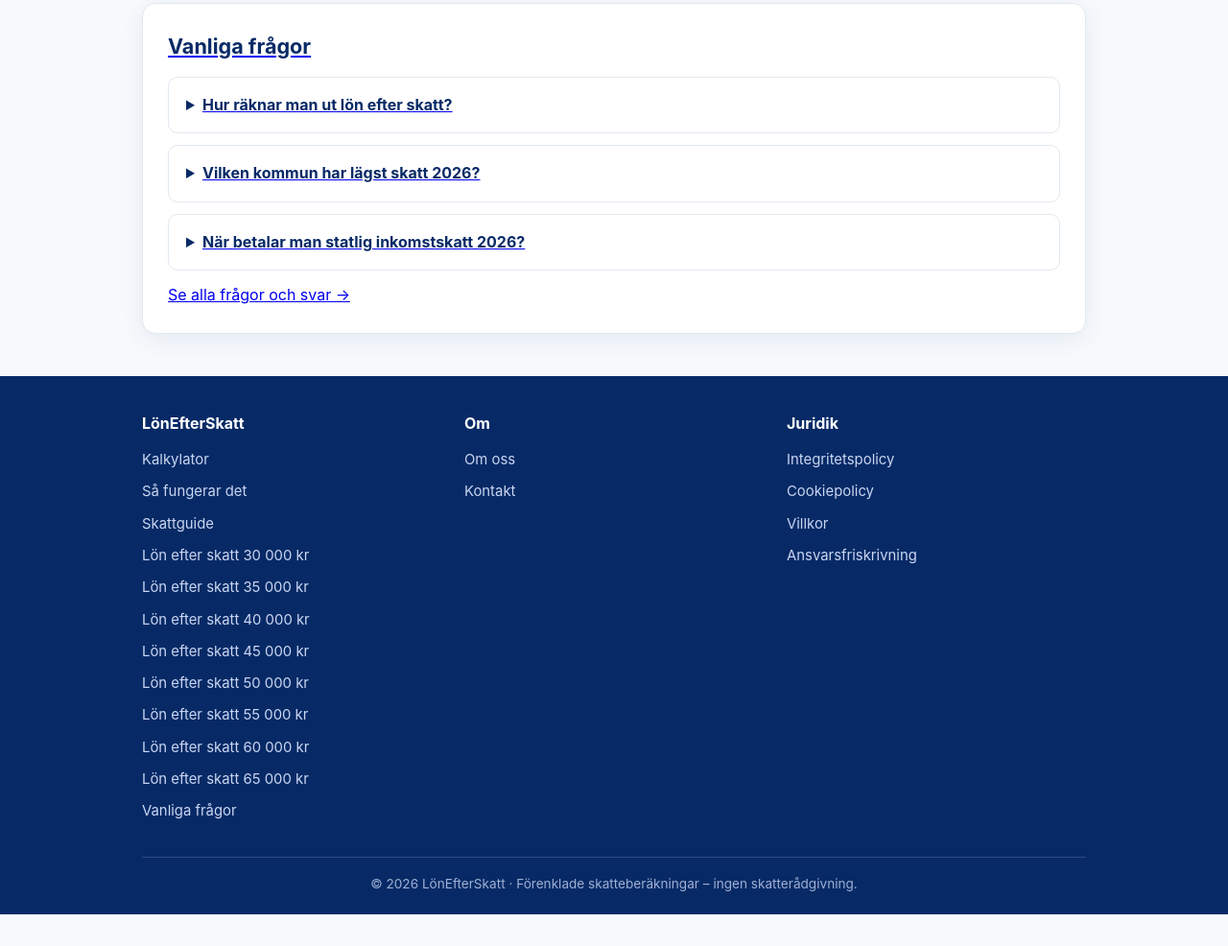
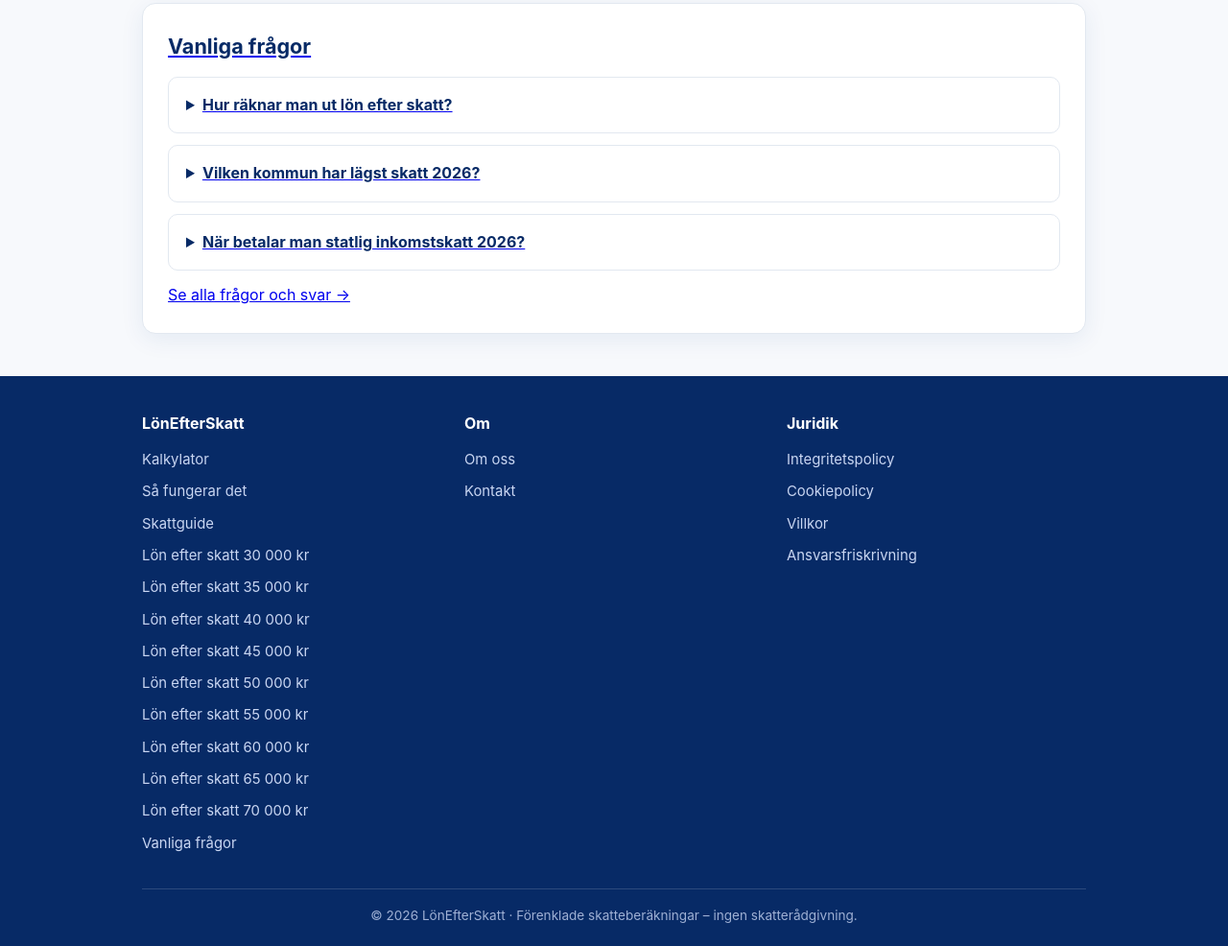
Before and after one commit to mirzacreative/lon-efter-skatt, a plain HTML site: page index.html in a window 1280 px wide. Shown: the part 1299-2285 px from the top of the page at 96% size. Before the commit the page ends 2252 px from the top, so only its background shows below. Drawn offline with Linux system fonts and the light colour scheme.

Commit message:
Add link to lon-efter-skatt-70000-kr.html in index.html

```diff
--- a/index.html
+++ b/index.html
@@ -152,7 +152,7 @@ Individuella avdrag (t.ex. reseavdrag, ränteavdrag), kyrkoavgift och begravning
 <footer class="site-footer">
 <div class="wrap">
 <div class="cols">
-<div><h4>LönEfterSkatt</h4><a href="index.html">Kalkylator</a><a href="sa-fungerar-det.html">Så fungerar det</a><a href="skatt-i-sverige-guide.html">Skattguide</a><a href="lon-efter-skatt-30000-kr.html">Lön efter skatt 30 000 kr</a><a href="lon-efter-skatt-35000-kr.html">Lön efter skatt 35 000 kr</a><a href="lon-efter-skatt-40000-kr.html">Lön efter skatt 40 000 kr</a><a href="lon-efter-skatt-45000-kr.html">Lön efter skatt 45 000 kr</a><a href="lon-efter-skatt-50000-kr.html">Lön efter skatt 50 000 kr</a><a href="lon-efter-skatt-55000-kr.html">Lön efter skatt 55 000 kr</a><a href="lon-efter-skatt-60000-kr.html">Lön efter skatt 60 000 kr</a><a href="lon-efter-skatt-65000-kr.html">Lön efter skatt 65 000 kr</a><a href="vanliga-fragor.html">Vanliga frågor</a></div>
+<div><h4>LönEfterSkatt</h4><a href="index.html">Kalkylator</a><a href="sa-fungerar-det.html">Så fungerar det</a><a href="skatt-i-sverige-guide.html">Skattguide</a><a href="lon-efter-skatt-30000-kr.html">Lön efter skatt 30 000 kr</a><a href="lon-efter-skatt-35000-kr.html">Lön efter skatt 35 000 kr</a><a href="lon-efter-skatt-40000-kr.html">Lön efter skatt 40 000 kr</a><a href="lon-efter-skatt-45000-kr.html">Lön efter skatt 45 000 kr</a><a href="lon-efter-skatt-50000-kr.html">Lön efter skatt 50 000 kr</a><a href="lon-efter-skatt-55000-kr.html">Lön efter skatt 55 000 kr</a><a href="lon-efter-skatt-60000-kr.html">Lön efter skatt 60 000 kr</a><a href="lon-efter-skatt-65000-kr.html">Lön efter skatt 65 000 kr</a><a href="lon-efter-skatt-70000-kr.html">Lön efter skatt 70 000 kr</a><a href="vanliga-fragor.html">Vanliga frågor</a></div>
 <div><h4>Om</h4><a href="om-oss.html">Om oss</a><a href="kontakt.html">Kontakt</a></div>
 <div><h4>Juridik</h4><a href="integritetspolicy.html">Integritetspolicy</a><a href="cookiepolicy.html">Cookiepolicy</a><a href="villkor.html">Villkor</a><a href="ansvarsfriskrivning.html">Ansvarsfriskrivning</a></div>
 </div>
```
